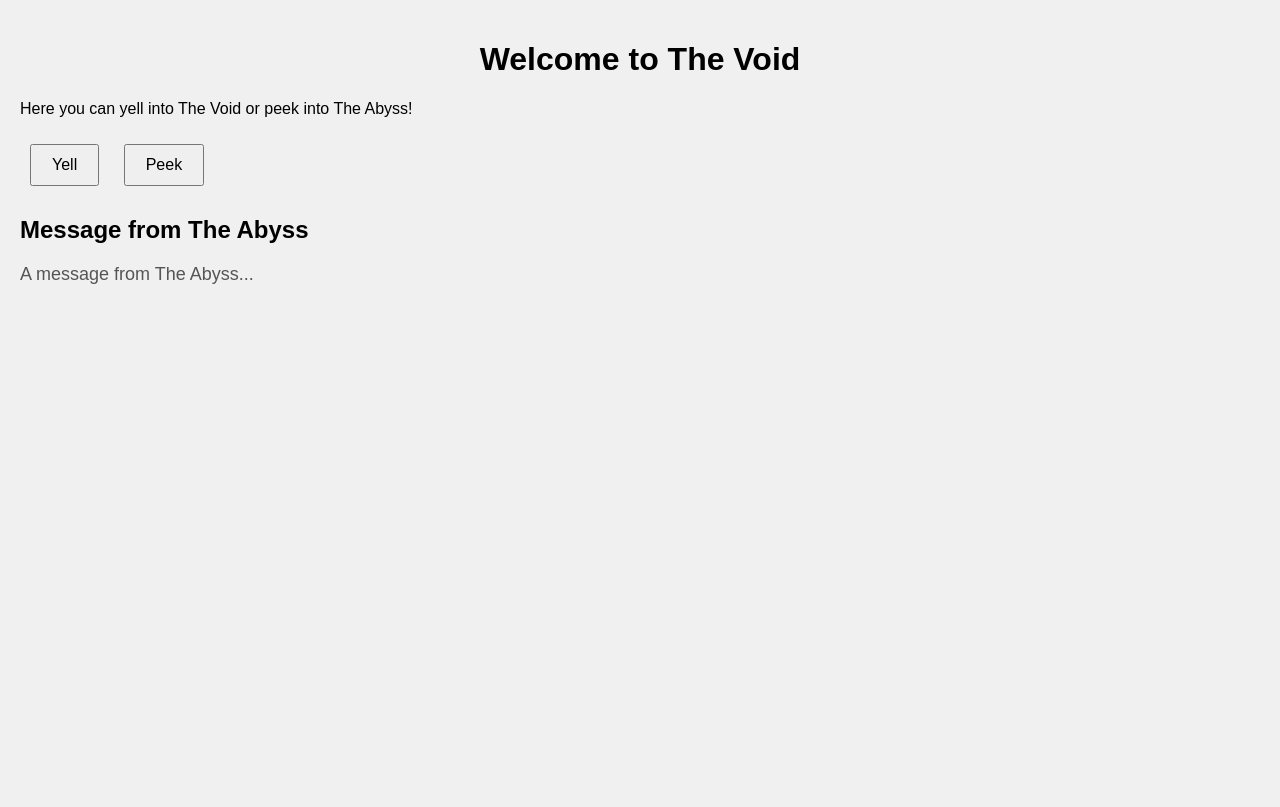
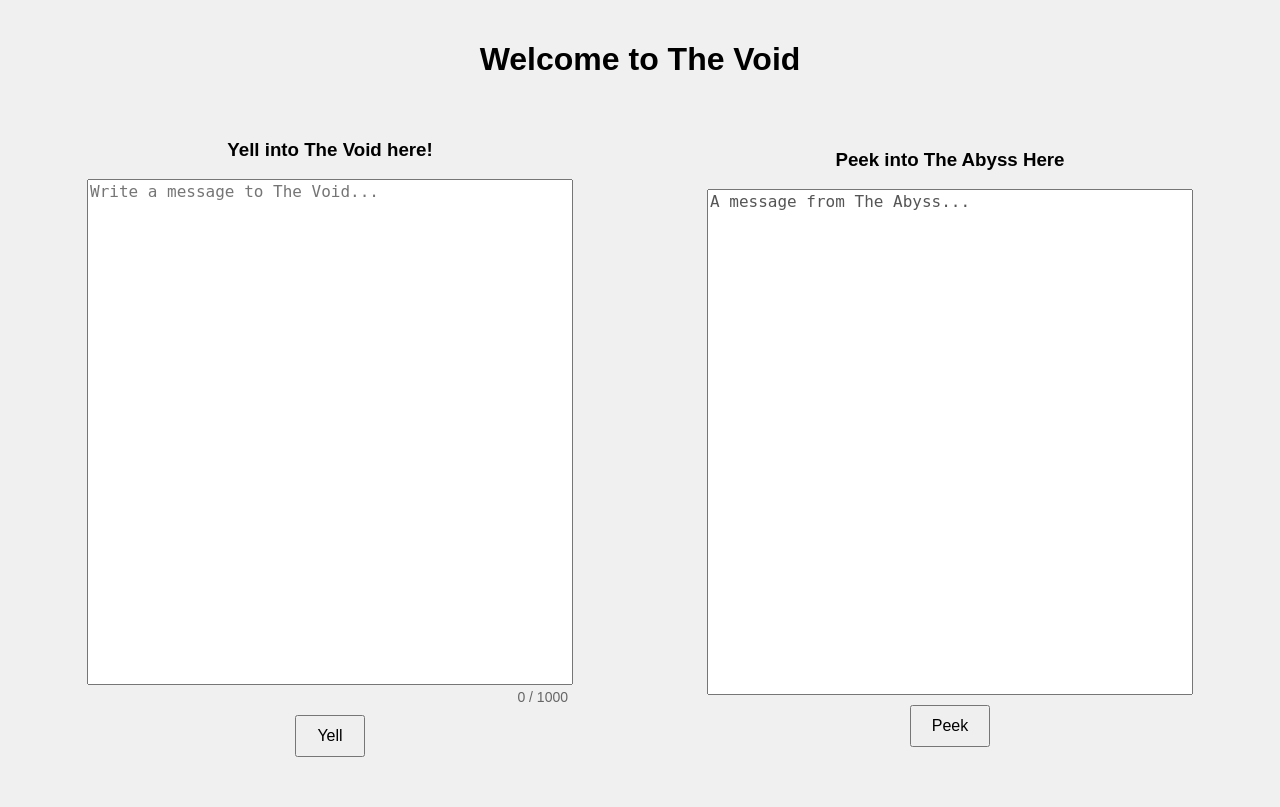
Before and after one commit to KenB7891/the-void, a FastAPI app: page / in a window 1280 px wide. Before the commit the page ends 284 px from the top, so only its background shows below. Run offline with FastAPI, Linux system fonts and the light colour scheme.

Commit message:
Updated page layout. Modified HTML, CSS, and JS to provide neater display and better alignment. Made Peek a textarea for better messaging formatting. Add character limit to messages and a character counter underneath.

```diff
--- a/app/main.py
+++ b/app/main.py
@@ -10,6 +10,7 @@ from sqlalchemy import func
 from sqlalchemy.orm import Session
 
 MAX_DISPLAYS = 10
+MAX_YELL_MESSAGE_LENGTH = 1000
 
 @asynccontextmanager
 async def lifespan(app: FastAPI):
@@ -42,6 +43,9 @@ async def yell(request: Request, body: dict, db: Session = Depends(get_db)):
     if not raw_message.strip():
         raise HTTPException(status_code=400, detail='Nothing was added to The Void.')
 
+    if len(raw_message) > MAX_YELL_MESSAGE_LENGTH:
+        raise HTTPException(status_code=400, detail="Message is too long, even for The Void.")
+
     clean_message = sanitize_input(raw_message)
     if not clean_message:
         raise HTTPException(status_code=400, detail='Nothing was added to The Void.')
--- a/static/script.js
+++ b/static/script.js
@@ -1,3 +1,13 @@
+const textarea = document.getElementById('yell-message');
+const characterCount = document.getElementById('character-count');
+const maxYellLength = textarea.getAttribute('maxlength');
+
+textarea.addEventListener('input', () => {
+    const length = textarea.value.length;
+    characterCount.textContent = `${length} / ${maxYellLength}`;
+})
+
+
 const YELL_TIMEOUT = 30; // seconds
 const PEEK_TIMEOUT = 15; // seconds
 
@@ -29,10 +39,6 @@ function updatePeekTime() {
     localStorage.setItem('lastPeekTime', Math.floor(Date.now() / 1000));
 }
 
-document.getElementById('yell-btn').addEventListener('click', function() {
-    document.getElementById('yell-section').style.display = 'block';
-});
-
 document.getElementById('peek-btn').addEventListener('click', function() {
 
     if (!canPeek()) {
@@ -52,7 +58,7 @@ document.getElementById('peek-btn').addEventListener('click', function() {
         });
 });
 
-document.getElementById('send-yell').addEventListener('click', function() {
+document.getElementById('yell-btn').addEventListener('click', function() {
     const message = document.getElementById('yell-message').value;
 
     if (!canYell()) {
@@ -71,7 +77,6 @@ document.getElementById('send-yell').addEventListener('click', function() {
         .then(data => {
             alert(data.status);
             document.getElementById('yell-message').value = '';
-            document.getElementById('yell-section').style.display = 'none';
         })
         .catch(error => {
             alert('Error reaching The Void.');
--- a/static/style.css
+++ b/static/style.css
@@ -16,14 +16,45 @@ button {
     margin: 10px;
 }
 
+#yell-box {
+    position: relative;
+    display: flex;
+    flex-direction: column;
+    align-items: center;
+}
+
 textarea {
-    width: 300px;
-    height: 100px;
+    width: 480px;
+    height: 500px;
     font-size: 16px;
+    resize: none;
+}
+
+#character-count {
+    align-self: flex-end;
+    margin-top: 4px;
+    padding-right: 5px;
+    font-size: 14px;
+    color: #666;
 }
 
 #peek-message {
-    margin-top: 10px;
-    font-size: 18px;
+    font-size: 16px;
     color: #555;
+    width: 480px;
+    height: 500px;
 }
+
+.container {
+    display: flex;
+    width: 100%;
+}
+
+#peek-section, #yell-section {
+    flex: 1;
+    display: flex;
+    flex-direction: column;
+    justify-content: center;
+    align-items: center;
+    padding: 20px;
+}
--- a/templates/home.html
+++ b/templates/home.html
@@ -9,17 +9,23 @@
 
     <body>
         <h1>Welcome to The Void</h1>
-        <p>Here you can yell into The Void or peek into The Abyss!</p>
-        <button id="yell-btn">Yell</button>
-        <button id="peek-btn">Peek</button>
 
-        <div id="yell-section" style="display: none;">
-            <textarea id="yell-message" placeholder="Write a message to The Void..."></textarea>
-            <button id="send-yell">Send Message</button>
+        <div class="container">
+            <div id="yell-section">
+                <h3>Yell into The Void here!</h3>
+                <div id="yell-box">
+                    <textarea id="yell-message" maxlength="1000" placeholder="Write a message to The Void..."></textarea>
+                    <div id="character-count">0 / 1000</div>
+                </div>
+                <button id="yell-btn">Yell</button>
+            </div>
+
+            <div id="peek-section">
+                <h3>Peek into The Abyss Here</h2>
+                <textarea id="peek-message" readonly>A message from The Abyss...</textarea>
+                <button id="peek-btn">Peek</button>
+            </div>
         </div>
-
-        <h2>Message from The Abyss</h2>
-        <div id="peek-message">A message from The Abyss...</div>
 
         <script src="/static/script.js"></script>
     </body>
```
